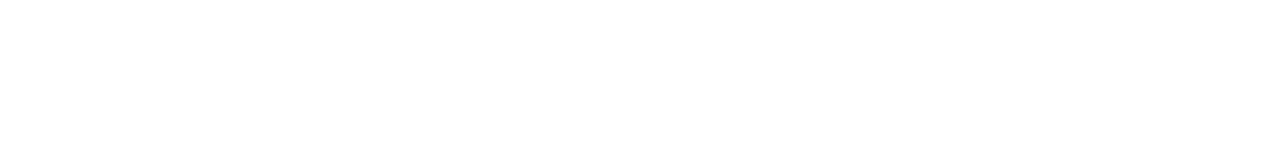
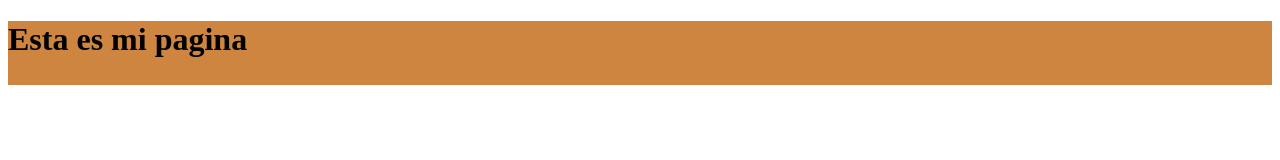
Before and after one commit to Sezzh/prueba-workflow, a plain HTML site: page index.html in a window 1280 px wide. Drawn offline with Linux system fonts and the light colour scheme.

Commit message:
agregado cabezote y estilos

```diff
--- a/index.html
+++ b/index.html
@@ -3,8 +3,11 @@
 <head>
   <meta charset="UTF-8">
   <title>Document</title>
+  <link rel="stylesheet" href="styles.css">
 </head>
 <body>
-
+  <header>
+    <h1>Esta es mi pagina</h1>
+  </header>
 </body>
 </html>
--- /dev/null
+++ b/styles.css
@@ -0,0 +1,9 @@
+header {
+  width: 100%;
+  height: 4rem;
+  background-color: peru;
+}
+
+title {
+  color: white;
+}
```
